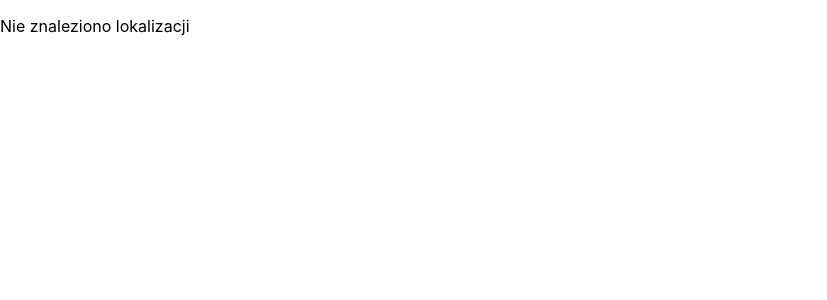
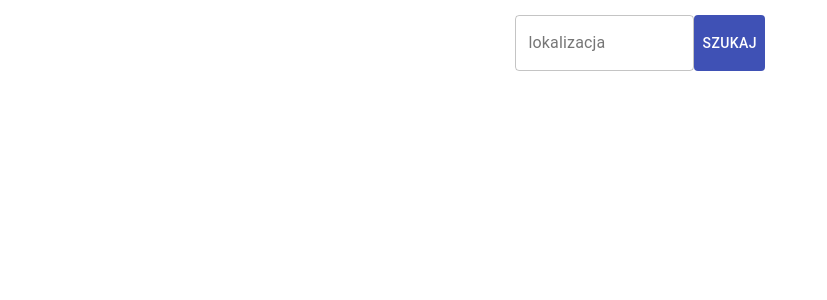
Before and after one commit to SzczygielDamian/weatherApp, a React (Create React App) app: page /404 in a window 1280 px wide. Shown: the top 300 px of the page, without its empty margins (0-827 px from the left). Built offline with nearby package versions, Linux system fonts and the light colour scheme.

Commit message:
addited CityWeather Component

```diff
--- /dev/null
+++ b/src/components/CityWeather/CityWeather.module.scss
@@ -0,0 +1,14 @@
+.container {
+  width: 20%;
+  margin-left: auto;
+  margin-right: auto;
+  padding: 1%;
+  background-image: linear-gradient(#1a357c, #5a3e8c);
+  border-radius: 2%;
+}
+
+p {
+  font-weight: 600;
+  font-size: 1.25rem;
+  color: #ffffff;
+}
--- /dev/null
+++ b/src/components/CityWeather/CityWeather.tsx
@@ -0,0 +1,30 @@
+import classes from "./CityWeather.module.scss";
+
+export interface CityWeatherProps {
+  weather: any;
+}
+
+const celsiusTemperature = (temp: number) => {
+  const celsiusTemp = temp - 273.15;
+  return celsiusTemp.toFixed(0);
+};
+
+const CityWeather: React.FC<CityWeatherProps> = ({ weather }) => {
+  const KelvinTemp = weather.main.temp;
+  const humidity = weather.main.humidity;
+  const wind = weather.wind.speed;
+  const city = weather.name;
+  console.log(weather);
+  return (
+    <div className={classes.container}>
+      <p>{city}:</p>
+      <p>
+        Temperatura: {celsiusTemperature(KelvinTemp)} <sup>o</sup>C
+      </p>
+      <p>Wilgotność: {humidity} %</p>
+      <p>Prędkość wiatru: {wind} m/s</p>
+    </div>
+  );
+};
+
+export default CityWeather;
--- a/src/components/Page.tsx
+++ b/src/components/Page.tsx
@@ -1,16 +1,24 @@
-import { Route, Switch } from 'react-router-dom';
+import { Route, Switch } from "react-router-dom";
 
-import NotFoundPage from '../views/NotFoundPage/NotFoundPage';
-import SearchPage from '../views/SearchPage/SearchPage';
-import WeatherPage from '../views/WeatherPage/WeatherPage';
+import NotFoundPage from "../views/NotFoundPage/NotFoundPage";
+import SearchPage from "../views/SearchPage/SearchPage";
+import WeatherPage from "../views/WeatherPage/WeatherPage";
 
 const Page = () => {
   return (
     <>
       <Switch>
-        <Route exact path={'/'} component={SearchPage} />
-        <Route path={'/404'} component={NotFoundPage} />
-        <Route path={'/:city/'} component={WeatherPage} />
+        <Route exact path={"/"}>
+          <SearchPage />
+        </Route>
+        <Route path={"/404"}>
+          <SearchPage />
+          <NotFoundPage />
+        </Route>
+        <Route path={"/:city/"}>
+          <SearchPage />
+          <WeatherPage />
+        </Route>
       </Switch>
     </>
   );
--- a/src/store/City/cityAction..ts
+++ b/src/store/City/cityAction..ts
@@ -1,11 +1,11 @@
-import history from '../../serivces/history';
+import history from "../../serivces/history";
 
-import axios from 'axios';
-import { APIKEY, apiWeather, lang } from '../../apiConfiguration';
+import axios from "axios";
+import { APIKEY, apiWeather, lang } from "../../apiConfiguration";
 
-export const GET_CITY_START = 'GET_CITY_START';
-export const GET_CITY_SUCCESS = 'GET_CITY_SUCCESS';
-export const GET_CITY_FAILED = 'GET_CITY_FAILED';
+export const GET_CITY_START = "GET_CITY_START";
+export const GET_CITY_SUCCESS = "GET_CITY_SUCCESS";
+export const GET_CITY_FAILED = "GET_CITY_FAILED";
 
 export const getCityStart = () => ({
   type: GET_CITY_START,
@@ -26,15 +26,15 @@ export const getCity = (city: string) => {
     dispatch(getCityStart());
     axios
       .get(`${apiWeather}${city}&appid=${APIKEY}&lang=${lang} `)
-      .then((res) => dispatch(getCitySuccess(res)))
-      .then(() => changePage('Ok', city))
+      .then((res) => dispatch(getCitySuccess(res.data)))
+      .then(() => changePage("Ok", city))
       .catch((err) => {
         dispatch(getCityFailed(err));
-        changePage('Faild');
+        changePage("Faild");
       });
   };
 };
 
 const changePage = (status: string, city?: string) => {
-  return status === 'Ok' ? history.push(`/:${city}/`) : history.push('/404');
+  return status === "Ok" ? history.push(`/:${city}/`) : history.push("/404");
 };
--- a/src/views/SearchPage/SearchPage.tsx
+++ b/src/views/SearchPage/SearchPage.tsx
@@ -1,11 +1,11 @@
-import React, { useState } from 'react';
-import { useDispatch } from 'react-redux';
+import React, { useState } from "react";
+import { useDispatch } from "react-redux";
 
-import classes from './SearchPage.module.scss';
+import classes from "./SearchPage.module.scss";
 
-import TextField from '@material-ui/core/TextField';
-import Button from '@material-ui/core/Button';
-import { getCity } from '../../store/City/cityAction.';
+import TextField from "@material-ui/core/TextField";
+import Button from "@material-ui/core/Button";
+import { getCity } from "../../store/City/cityAction.";
 export interface SearchPageProps {}
 
 const handleSearchCity = (getWeatherCity: any, e: any) => {
@@ -14,13 +14,14 @@ const handleSearchCity = (getWeatherCity: any, e: any) => {
 };
 
 const SearchPage: React.FC<SearchPageProps> = () => {
-  const [city, setCity] = useState('');
+  const [city, setCity] = useState("");
 
   const handleChangeCity = (event: any) => setCity(event.target.value);
 
   const dispatch = useDispatch();
 
   const getWeatherCity = () => {
+    setCity("");
     return dispatch(getCity(city));
   };
 
@@ -29,23 +30,23 @@ const SearchPage: React.FC<SearchPageProps> = () => {
       <form
         className={classes.root}
         noValidate
-        autoComplete='off'
+        autoComplete="off"
         // eslint-disable-next-line no-restricted-globals
         onSubmit={() => handleSearchCity(getWeatherCity, event)}
       >
         <div className={classes.FormBox}>
           <TextField
-            id='outlined-basic'
-            label='lokalizacja'
-            variant='outlined'
+            id="outlined-basic"
+            label="lokalizacja"
+            variant="outlined"
             value={city}
             onChange={handleChangeCity}
           />
           <Button
-            variant='contained'
-            color='primary'
+            variant="contained"
+            color="primary"
             disableElevation
-            type='submit'
+            type="submit"
           >
             Szukaj
           </Button>
--- a/src/views/WeatherPage/WeatherPage.tsx
+++ b/src/views/WeatherPage/WeatherPage.tsx
@@ -1,9 +1,14 @@
-import React from 'react';
+import React from "react";
+import { useSelector } from "react-redux";
+import CityWeather from "../../components/CityWeather/CityWeather";
+import { RootState } from "../../store/rootReducer";
 
 export interface WeatherPageProps {}
 
 const WeatherPage: React.FC<WeatherPageProps> = () => {
-  return <p>pogoda</p>;
+  const weather = useSelector((store: RootState) => store.weather.cityWeather);
+
+  return <CityWeather weather={weather} />;
 };
 
 export default WeatherPage;
```
Also changed, not shown: 1 other file (tests, documents, lock files or other folders).
